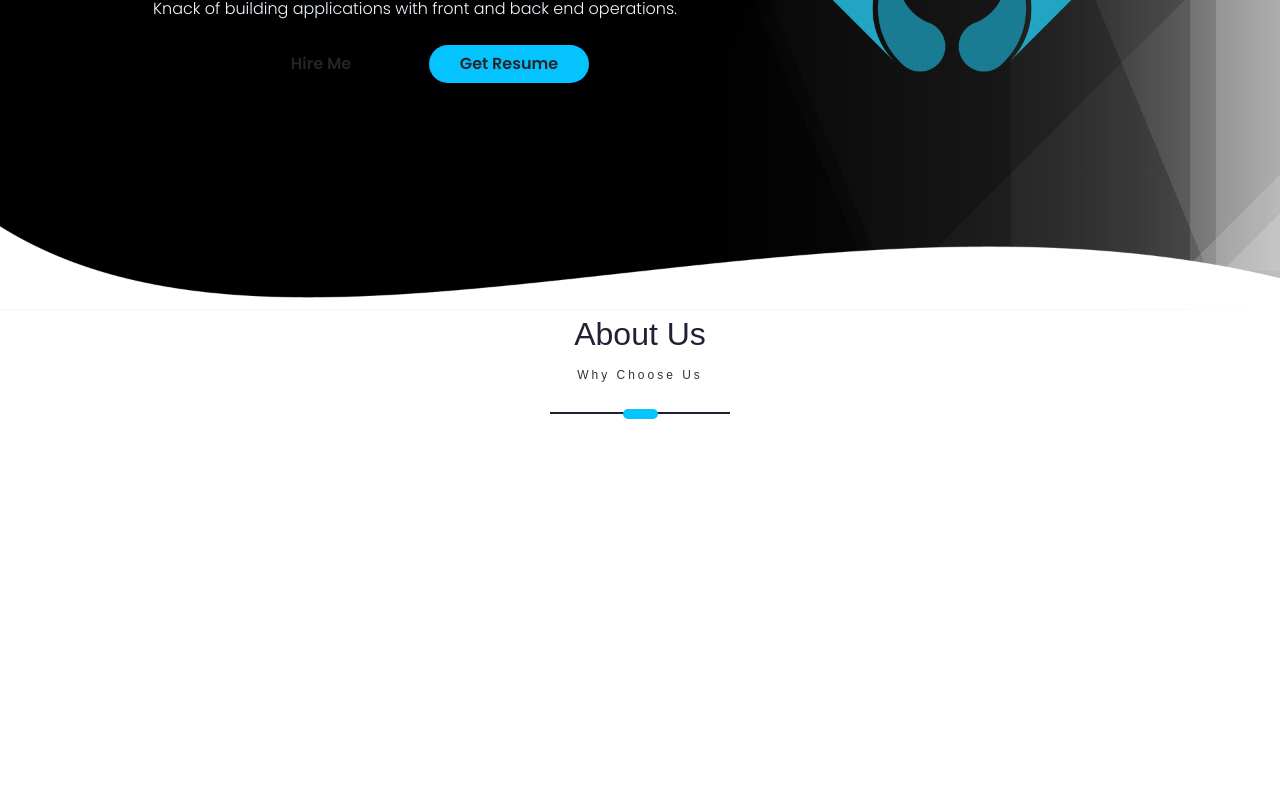
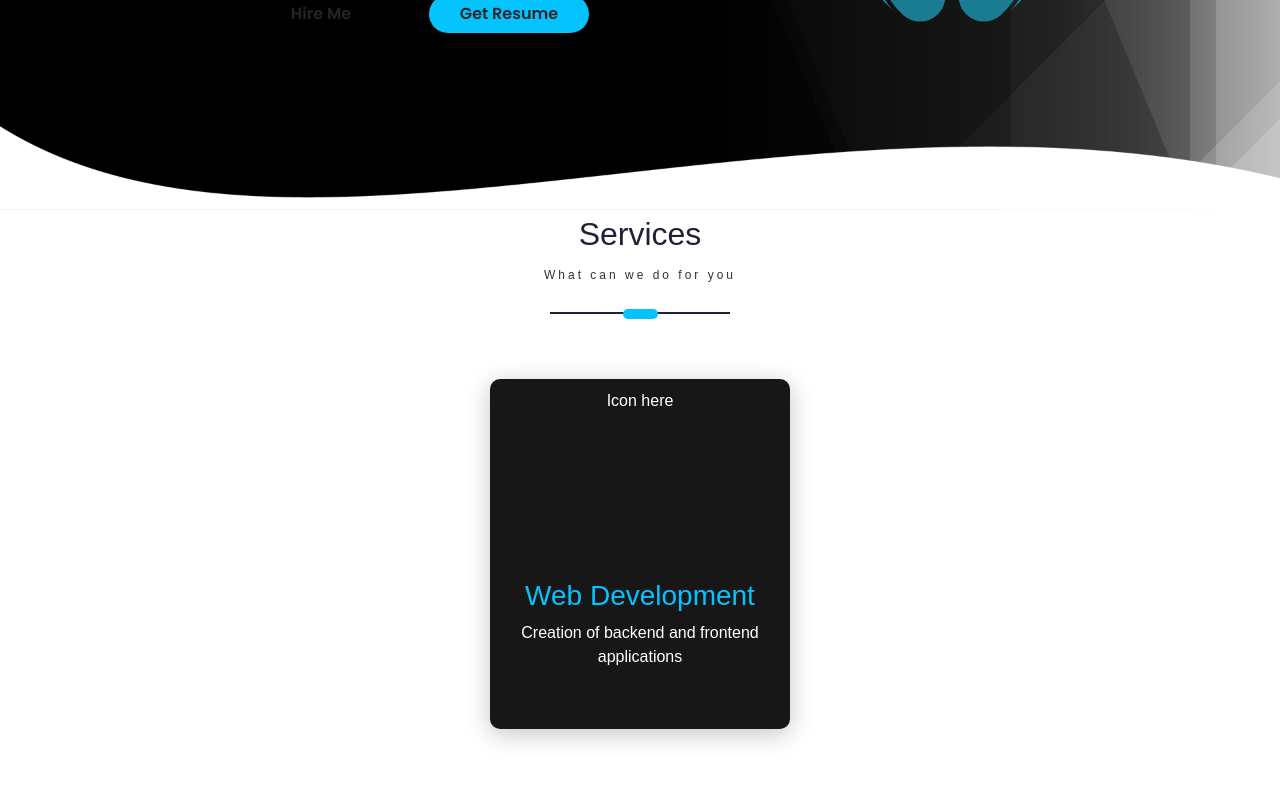
Before and after one commit to Devera19/Devera-Website, a React (Create React App) app: page / in a window 1280 px wide. Shown: the part 340-1140 px from the top of the page. Built offline with nearby package versions, Linux system fonts and the light colour scheme.

Commit message:
add card

```diff
--- a/src/App.jsx
+++ b/src/App.jsx
@@ -2,12 +2,14 @@ import "./App.css";
 import Testimonials from "./components/Testimonials/testimonials";
 import Profile from "./components/Home/profile";
 import AboutUs from "./components/AboutUs/aboutUs";
+import Services from "./components/services/services";
 
 function App() {
   return (
     <div className="App">
 
       <Profile />
+      <Services />
       <AboutUs />
       <Testimonials />
     </div>
--- a/src/components/AboutUs/aboutUs.css
+++ b/src/components/AboutUs/aboutUs.css
@@ -1,13 +1,15 @@
-.aboutus-container{
-    background-color: white;
-    width: 100%;
-
-    height: 100vh ;
-    top: 80px;
+.aboutus-container {
+  background-color: white;
+  width: 100%;
+  overflow: hidden;
+  display: flex;
+  flex-direction: column;
+  justify-content: space-around;
 }
 
-.heading {
-    display: flex;
-    justify-content: center;
-    text-align: center;
+.aboutus-container .heading {
+  display: flex;
+  justify-content: center;
+  text-align: center;
+  background-color: black;
 }
--- a/src/components/Home/Footer/footer.css
+++ b/src/components/Home/Footer/footer.css
@@ -1,11 +1,6 @@
-.spacer {
-    aspect-ratio: 1900/70;
-    width: 100%;
-    background-repeat: no-repeat;
-    background-position: center;
-    background-size: cover;
-
-  }
-  .layer1 img{
+.layer1 img{
         max-width: 100%;
+        height: 100%;
+        overflow: hidden;
+        background-size: cover;
     }
--- a/src/components/Home/profile.css
+++ b/src/components/Home/profile.css
@@ -1,9 +1,10 @@
 .main-profile-container {
   width: 100%;
-  height: calc(100vh - 150px);
+  height: 550px;
+  overflow : hidden;
   display: flex;
   flex-direction: column;
-  justify-content: space-around;
+  justify-content: center;
   background-image: linear-gradient(
       67.5deg,
       rgb(6, 6, 6) 0%,
--- /dev/null
+++ b/src/components/services/services.css
@@ -0,0 +1,36 @@
+.services-container {
+  width: 100%;
+  height: 100vh;
+}
+
+.cards {
+  display: flex;
+  justify-content: center;
+  flex-direction: row;
+  flex-wrap: wrap;
+}
+
+.card-shape {
+  background-color: #171717;
+  height: 350px;
+  width: 300px;
+  box-shadow: 0 5px 25px rgba(1 1 1 / 23%);
+  border-radius: 10px ;
+  padding: 10px;
+  margin: 15px;
+}
+.card-shape .icon {
+  height: 190px;
+  color: white;
+}
+
+.card-shape:hover{
+    transform: scale(1.1);
+    transition: 0.7s ease;
+}
+.info h3 {
+    color: var(--light-blue);
+}
+.info p{
+    color: white;
+}
--- /dev/null
+++ b/src/components/services/services.jsx
@@ -0,0 +1,24 @@
+import React from "react";
+import Reusable from "../utils/reusable/reusable";
+import "./services.css";
+
+export default function Services() {
+  return (
+    <div className="services-container" id="services">
+      <Reusable className="reusable-services" title="Services" subHeading="What can we do for you" />
+
+      <section className="cards">
+        <div className="card-shape">
+            <div className="icon">
+                Icon here
+            </div>
+            <div className="info">
+                <h3>Web Development</h3>
+                <p>Creation of backend and frontend applications</p>
+            </div>
+        </div>
+      </section>
+
+    </div>
+  );
+}
```
Also changed, not shown: src/components/AboutUs/aboutUs.jsx (+12 -8 lines), src/components/utils/reusable/reusable.css (renamed from src/components/resusable/reusable.css), src/components/utils/reusable/reusable.jsx (renamed from src/components/resusable/reusable.jsx).
